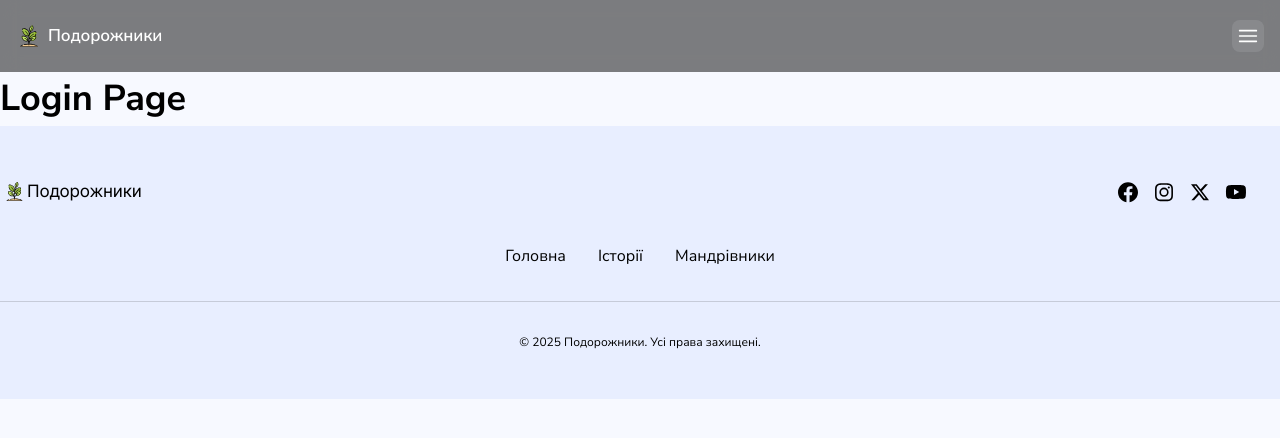
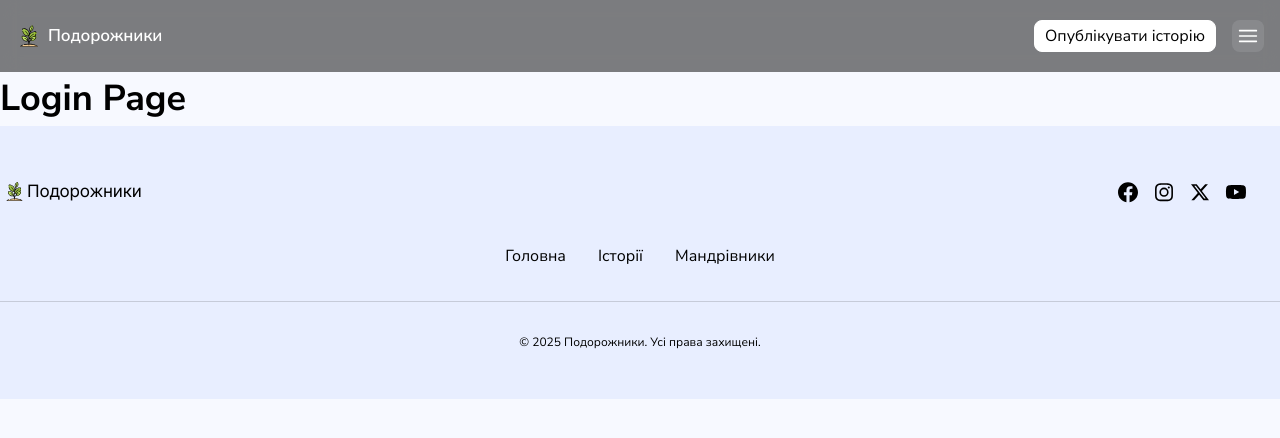
Before and after one commit to RomanAnokhin-work/project-group-6-podorozhnyky-front, a Next.js app: page /auth/login in a window 1280 px wide. Shown: the top 438 px of the page. Built offline with nearby package versions, Linux system fonts and the light colour scheme.

Commit message:
update header + burger

```diff
--- a/components/BurgerMenu/BurgerMenu.module.css
+++ b/components/BurgerMenu/BurgerMenu.module.css
@@ -187,7 +187,8 @@
   fill: #4169e1;
 }
 
-.publishButton {
+@media (max-width: 767px) {
+.publishButtonMobile {
   background: #4169e1;
   color: #fff;
   font-size: 16px;
@@ -201,8 +202,13 @@
   transition: background-color 0.2s ease, color 0.2s ease;
 }
 
-.publishButton:hover {
+.publishButtonMobile:hover {
   background: #e8eeff;
   color: #000;
   border: 1px solid #4169e1;
 }
+}
+
+@media (min-width: 768px) {
+  .publishButtonMobile { display: none; }
+}
--- a/components/BurgerMenu/BurgerMenu.tsx
+++ b/components/BurgerMenu/BurgerMenu.tsx
@@ -88,7 +88,7 @@ export default function BurgerMenu({ onClose, isAuthenticated }: BurgerMenuProps
                 <li>
                   <button
                     type="button"
-                    className={css.publishButton}
+                    className={css.publishButtonMobile}
                     onClick={() => {
                       handleNavClick();
                       window.location.href = '/stories/create';
--- a/components/Header/Header.module.css
+++ b/components/Header/Header.module.css
@@ -76,6 +76,7 @@
   display: none;
   align-items: center;
   gap: 12px;
+  margin-left: auto;
 }
 
 .publishButton {
@@ -143,6 +144,7 @@
   height: 32px;
   cursor: pointer;
   transition: opacity 0.2s ease;
+  margin-left: 16px;
 }
 
 .burgerButton:hover { opacity: 0.8; }
--- a/components/Header/Header.tsx
+++ b/components/Header/Header.tsx
@@ -8,7 +8,7 @@ import BurgerMenu from '../BurgerMenu/BurgerMenu';
 import AuthNavigation from '../AuthNavigation/AuthNavigation';
 
 export default function Header() {
-  const [isAuthenticated, setIsAuthenticated] = useState(false);
+  const [isAuthenticated, setIsAuthenticated] = useState(true);
   const [isBurgerOpen, setIsBurgerOpen] = useState(false);
   const pathname = usePathname();
 
@@ -54,6 +54,18 @@ export default function Header() {
             />
           </nav>
 
+          {isAuthenticated && (
+            <div className={css.tabletActions}>
+              <button
+                type="button"
+                className={css.publishButton}
+                onClick={() => (window.location.href = '/stories/create')}
+              >
+                Опублікувати історію
+              </button>
+            </div>
+          )}
+
           <button
             type="button"
             className={css.burgerButton}
```
